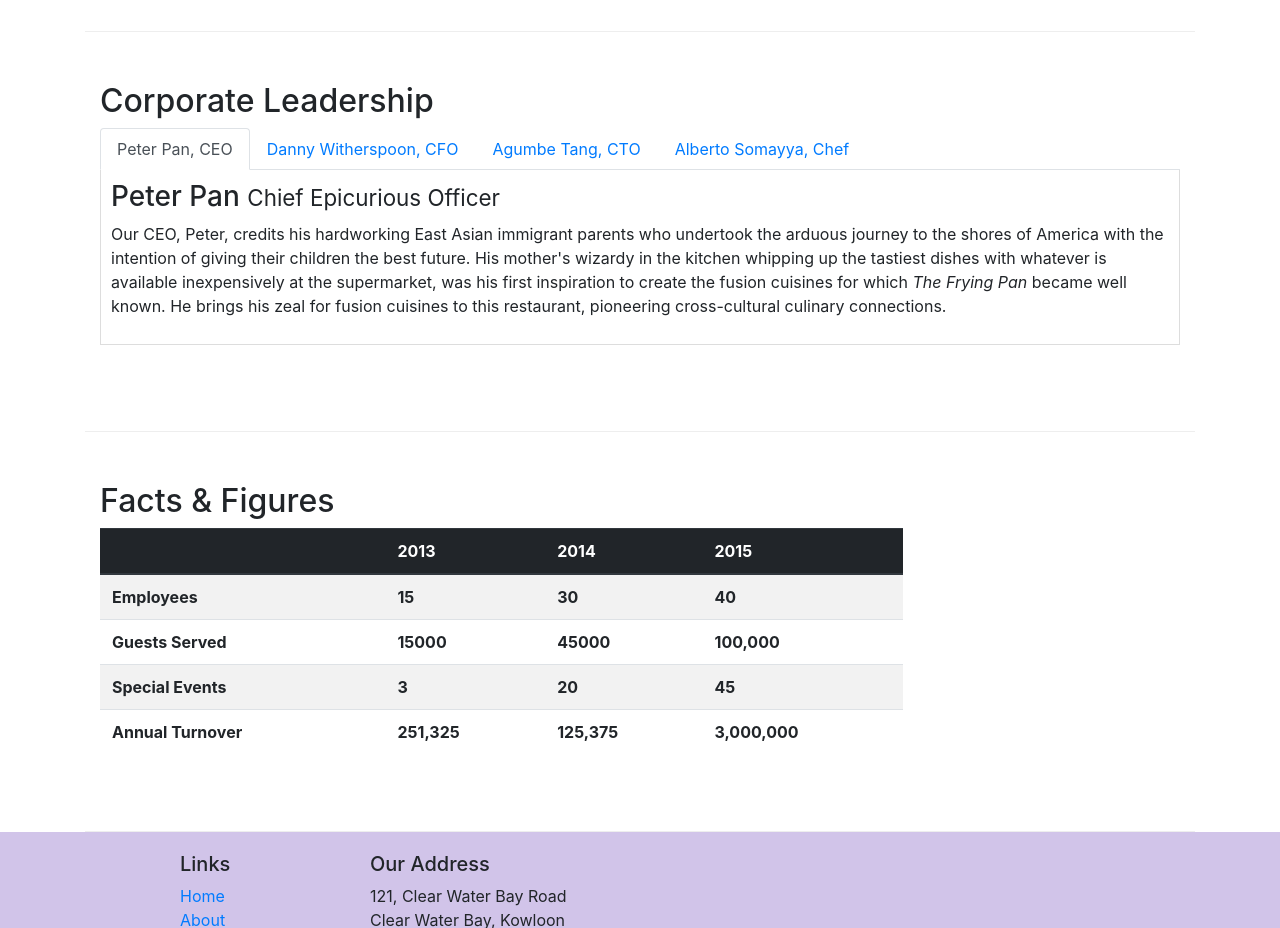
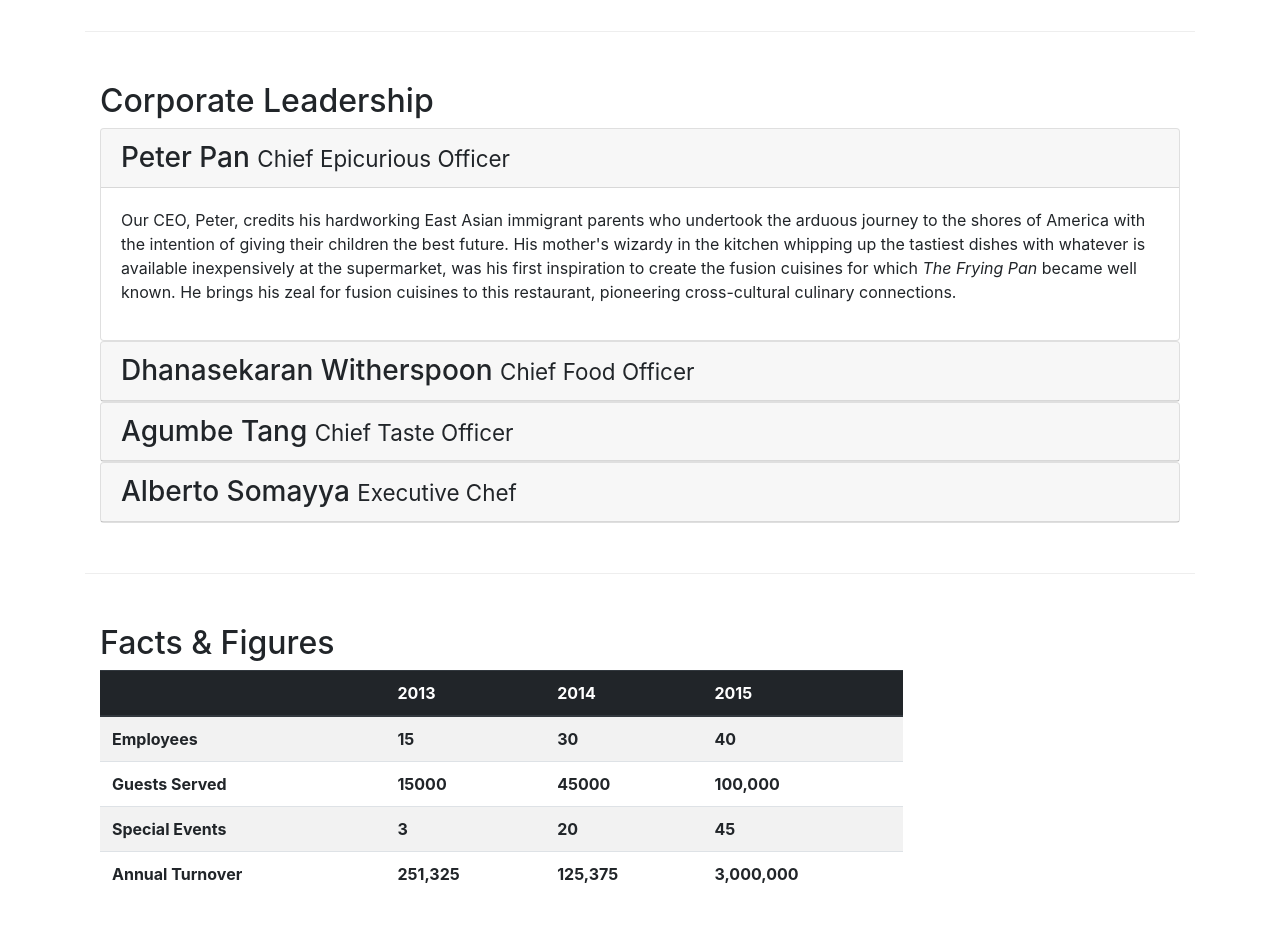
Before and after one commit to namangoswami/Bootstrap-4-project-, a website: page aboutus.html in a window 1280 px wide. Shown: the part 940-1868 px from the top of the page. Drawn offline with nearby package versions, Linux system fonts and the light colour scheme.

Commit message:
Accordion

```diff
--- a/aboutus.html
+++ b/aboutus.html
@@ -109,40 +109,42 @@
             <div class="row row-content">
                 <div class="col">
                                  <h2>Corporate Leadership</h2>
-                                 <ul class="nav nav-tabs">
-                                     <li class="nav-item">
-                                         <a class="nav-link active" href="#peter" role="tab" data-toggle="tab">Peter Pan, CEO</a>
-                                     </li>
-                                     <li class="nav-item">
-                                        <a class="nav-link" href="#danny" role="tab" data-toggle="tab">Danny Witherspoon, CFO</a>
-                                    </li>
-                                    <li class="nav-item">
-                                        <a class="nav-link" href="#agumbe" role="tab" data-toggle="tab">Agumbe Tang, CTO</a>
-                                    </li>
-                                    <li class="nav-item">
-                                        <a class="nav-link" href="#alberto" role="tab" data-toggle="tab">Alberto Somayya, Chef</a>
-                                    </li>
+                                 <div id="accordion">
+                                     <div class="card">
+                                         <div class="card-header" role="tab" id="peterhead">
+                                            <a data-toggle="collapse" data-target="#peter"><h3 class="mb-0">Peter Pan <small>Chief Epicurious Officer</small></h3>
+                                            </a>
+                                         </div>
 
-                                            </ul>
-                                            <div class="tab-content">
-                                                <div role="tabpanel" class="tab-pane fade show active" id="peter">
-                                                    <h3>Peter Pan <small>Chief Epicurious Officer</small></h3>
+
+                                     <div role="tabpanel" id="peter" class="card-body collapse show" data-parent="#accordion">
                 <p class="d-none d-sm-block">Our CEO, Peter, credits his hardworking East Asian immigrant parents who undertook the arduous journey to the shores of America with the intention of giving their children the best future. His mother's wizardy in the kitchen whipping up the tastiest dishes with whatever is available inexpensively at the supermarket, was his first inspiration to create the fusion cuisines for which <em>The Frying Pan</em> became well known. He brings his zeal for fusion cuisines to this restaurant, pioneering cross-cultural culinary connections.</p>
-           </div>
-           <div role="tabpanel" class="tab-pane fade" id="danny">
-            <h3>Dhanasekaran Witherspoon <small>Chief Food Officer</small></h3>
-              <p class="d-none d-sm-block">Our CFO, Danny, as he is affectionately referred to by his colleagues, comes from a long established family tradition in farming and produce. His experiences growing up on a farm in the Australian outback gave him great appreciation for varieties of food sources. As he puts it in his own words, <em>Everything that runs, wins, and everything that stays, pays!</em></p>
-             </div>
-             <div role="tabpanel" class="tab-pane fade" id="agumbe">
-                <h3>Agumbe Tang <small>Chief Taste Officer</small></h3>
+           </div> </div>
+
+           <div class="card">
+            <div class="card-header" role="tab" id="dannyhead">
+                <a data-toggle="collapse" data-target="#danny"><h3 class="mb-0">Dhanasekaran Witherspoon <small>Chief Food Officer</small></h3>
+              </a></div>
+              <div role="tabpanel" class="card-body collapse" id="danny" data-parent="#accordion">
+                    <p class="d-none d-sm-block">Our CFO, Danny, as he is affectionately referred to by his colleagues, comes from a long established family tradition in farming and produce. His experiences growing up on a farm in the Australian outback gave him great appreciation for varieties of food sources. As he puts it in his own words, <em>Everything that runs, wins, and everything that stays, pays!</em></p>
+             </div> </div>
+             <div class="card">
+                <div class="card-header" role="tab" id="agumbehead">
+                   <a data-toggle="collapse" data-target="#agumbe">   <h3 class="mb-0">Agumbe Tang <small>Chief Taste Officer</small></h3>
+                   </a> </div>
+                   <div class="card-body collapse" id="agumbe" role="tabpanel" data-parent="#accordion">
                   <p class="d-none d-sm-block">Blessed with the most discerning gustatory sense, Agumbe, our CTO, personally ensures that every dish that we serve meets his exacting tastes. Our chefs dread the tongue lashing that ensues if their dish does not meet his exacting standards. He lives by his motto, <em>You click only if you survive my lick.</em></p>
-             </div>
-             <div role="tabpanel" class="tab-pane fade" id="alberto">
-                <h3>Alberto Somayya <small>Executive Chef</small></h3>
+                </div></div>
+
+             <div class="card">
+                <div class="card-header" role="tab" id="albertohead">
+                   <a data-toggle="collapse" data-target="#alberto">
+                   <h3 class="mb-0">Alberto Somayya <small>Executive Chef</small></h3>
+                   </a></div>
+                   <div class="card-body collapse" id="alberto" role="tabpanel" data-parent="#accordion">
                   <p class="d-none d-sm-block">Award winning three-star Michelin chef with wide International experience having worked closely with whos-who in the culinary world, he specializes in creating mouthwatering Indo-Italian fusion experiences. He says, <em>Put together the cuisines from the two craziest cultures, and you get a winning hit! Amma Mia!</em></p>
-          </div>
+          </div></div></div></div>
         </div>
-        </div></div>
              <div class="row row-content">
                  <div class="col-12 col-sm-9">
                      <h2>Facts &amp; Figures</h2>
```
